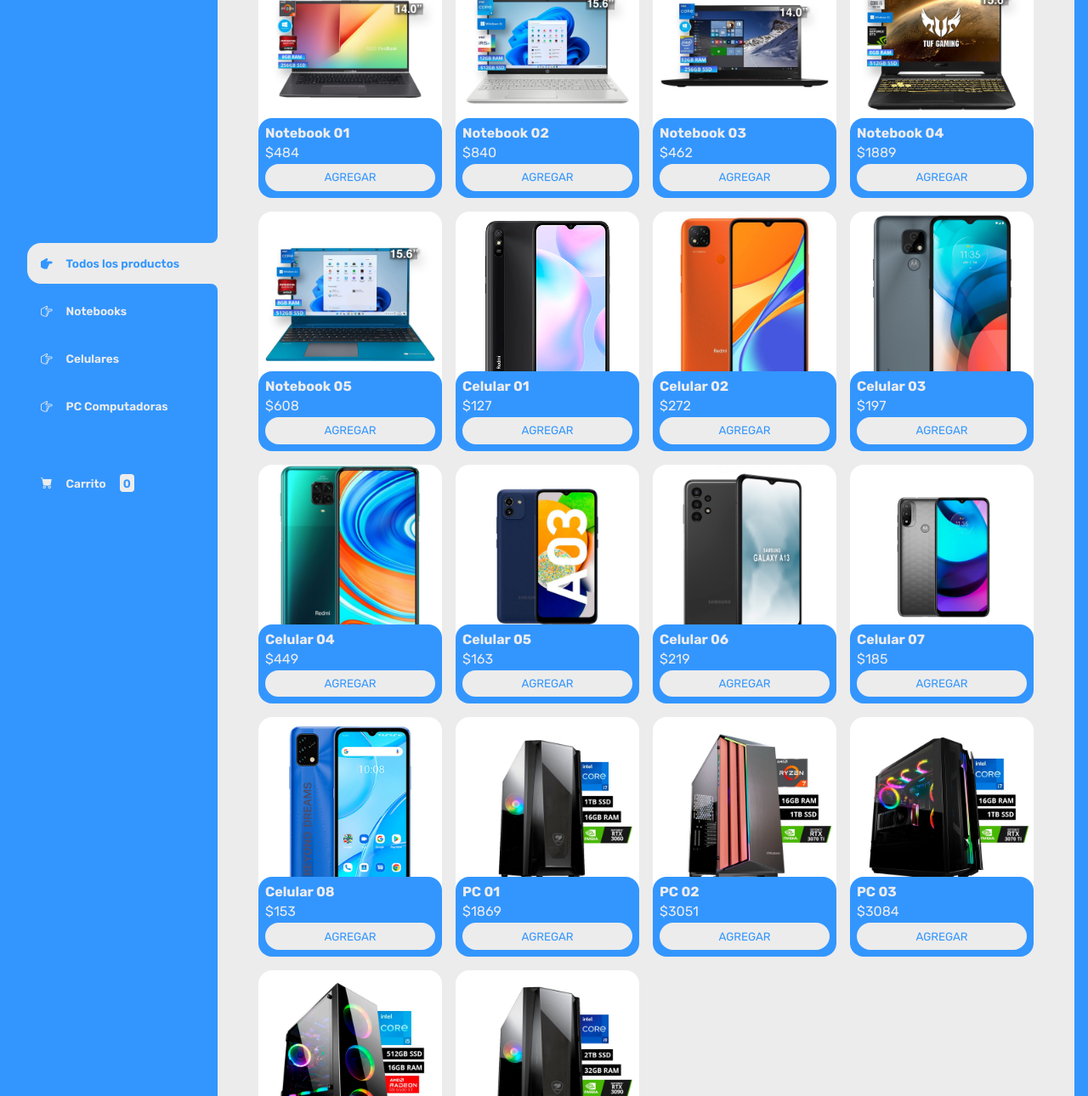
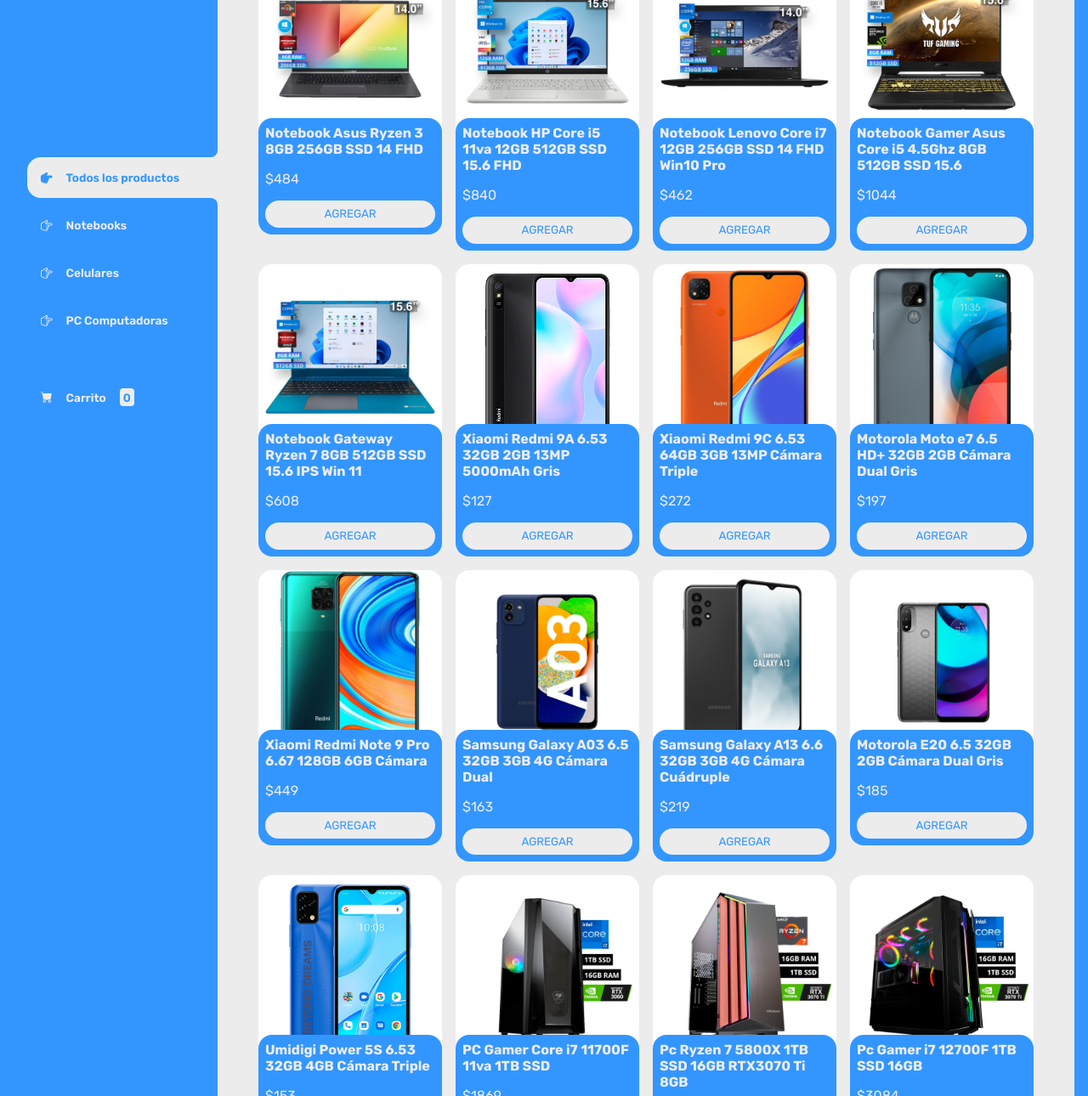
Before and after one commit to GabrielNole/e-commercecoderjs, a plain HTML site: page e-commerce-js-/resultado-final/index.html in a window 1280 px wide. Shown: the part 173-1463 px from the top of the page at 85% size. Drawn offline with nearby package versions, Linux system fonts and the light colour scheme.

Commit message:
cambios nombres en js

```diff
--- a/e-commerce-js-/resultado-final/css/main.css
+++ b/e-commerce-js-/resultado-final/css/main.css
@@ -43,7 +43,7 @@
     height: 100vh;
     display: flex;
     flex-direction: column;
-    justify-content: space-between;
+    justify-content: space-around;
 }
 
 .logo {
@@ -157,7 +157,7 @@
     position: relative;
     display: flex;
     flex-direction: column;
-    gap: .25rem;
+    gap: 1rem;
 }
 
 .producto-titulo {
--- a/e-commerce-js-/resultado-final/js/main.js
+++ b/e-commerce-js-/resultado-final/js/main.js
@@ -3,7 +3,7 @@
     // Notebooks
     {
         id: "notebook-01",
-        titulo: "Notebook 01",
+        titulo: "Notebook Asus Ryzen 3 8GB 256GB SSD 14 FHD",
         imagen: "./img/notebooks/01.jpg",
         categoria: {
             nombre: "Notebooks",
@@ -13,7 +13,7 @@
     },
     {
         id: "notebook-02",
-        titulo: "Notebook 02",
+        titulo: "Notebook HP Core i5 11va 12GB 512GB SSD 15.6 FHD",
         imagen: "./img/notebooks/02.jpg",
         categoria: {
             nombre: "Notebooks",
@@ -23,7 +23,7 @@
     },
     {
         id: "notebook-03",
-        titulo: "Notebook 03",
+        titulo: "Notebook Lenovo Core i7 12GB 256GB SSD 14 FHD Win10 Pro",
         imagen: "./img/notebooks/03.jpg",
         categoria: {
             nombre: "Notebooks",
@@ -33,17 +33,17 @@
     },
     {
         id: "notebook-04",
-        titulo: "Notebook 04",
+        titulo: "Notebook Gamer Asus Core i5 4.5Ghz 8GB 512GB SSD 15.6",
         imagen: "./img/notebooks/04.jpg",
         categoria: {
             nombre: "Notebooks",
             id: "notebooks"
         },
-        precio: 1889
+        precio: 1044
     },
     {
         id: "notebook-05",
-        titulo: "Notebook 05",
+        titulo: "Notebook Gateway Ryzen 7 8GB 512GB SSD 15.6 IPS Win 11",
         imagen: "./img/notebooks/05.jpg",
         categoria: {
             nombre: "Notebooks",
@@ -54,7 +54,7 @@
     // Celulares
     {
         id: "celulares-01",
-        titulo: "Celular 01",
+        titulo: "Xiaomi Redmi 9A 6.53 32GB 2GB 13MP 5000mAh Gris",
         imagen: "./img/celulares/01.jpg",
         categoria: {
             nombre: "Celulares",
@@ -64,7 +64,7 @@
     },
     {
         id: "celular-02",
-        titulo: "Celular 02",
+        titulo: "Xiaomi Redmi 9C 6.53 64GB 3GB 13MP Cámara Triple",
         imagen: "./img/celulares/02.jpg",
         categoria: {
             nombre: "Celulares",
@@ -74,7 +74,7 @@
     },
     {
         id: "celular-03",
-        titulo: "Celular 03",
+        titulo: "Motorola Moto e7 6.5 HD+ 32GB 2GB Cámara Dual Gris",
         imagen: "./img/celulares/03.jpg",
         categoria: {
             nombre: "Celulares",
@@ -84,7 +84,7 @@
     },
     {
         id: "celular-04",
-        titulo: "Celular 04",
+        titulo: "Xiaomi Redmi Note 9 Pro 6.67 128GB 6GB Cámara",
         imagen: "./img/celulares/04.jpg",
         categoria: {
             nombre: "Celulares",
@@ -94,7 +94,7 @@
     },
     {
         id: "celular-05",
-        titulo: "Celular 05",
+        titulo: "Samsung Galaxy A03 6.5 32GB 3GB 4G Cámara Dual",
         imagen: "./img/celulares/05.jpg",
         categoria: {
             nombre: "Celulares",
@@ -104,7 +104,7 @@
     },
     {
         id: "celular-06",
-        titulo: "Celular 06",
+        titulo: "Samsung Galaxy A13 6.6 32GB 3GB 4G Cámara Cuádruple",
         imagen: "./img/celulares/06.jpg",
         categoria: {
             nombre: "Celulares",
@@ -114,7 +114,7 @@
     },
     {
         id: "celular-07",
-        titulo: "Celular 07",
+        titulo: "Motorola E20 6.5 32GB 2GB Cámara Dual Gris",
         imagen: "./img/celulares/07.jpg",
         categoria: {
             nombre: "Celulares",
@@ -124,7 +124,7 @@
     },
     {
         id: "celular-08",
-        titulo: "Celular 08",
+        titulo: "Umidigi Power 5S 6.53 32GB 4GB Cámara Triple",
         imagen: "./img/celulares/08.jpg",
         categoria: {
             nombre: "Celulares",
@@ -135,7 +135,7 @@
     // PC
     {
         id: "pc-01",
-        titulo: "PC 01",
+        titulo: "PC Gamer Core i7 11700F 11va 1TB SSD",
         imagen: "./img/pc/01.jpg",
         categoria: {
             nombre: "PC",
@@ -145,7 +145,7 @@
     },
     {
         id: "pc-02",
-        titulo: "PC 02",
+        titulo: "Pc Ryzen 7 5800X 1TB SSD 16GB RTX3070 Ti 8GB",
         imagen: "./img/pc/02.jpg",
         categoria: {
             nombre: "PC",
@@ -155,7 +155,7 @@
     },
     {
         id: "pc-03",
-        titulo: "PC 03",
+        titulo: "Pc Gamer i7 12700F 1TB SSD 16GB",
         imagen: "./img/pc/03.jpg",
         categoria: {
             nombre: "PC",
@@ -165,7 +165,7 @@
     },
     {
         id: "pc-04",
-        titulo: "PC 04",
+        titulo: "Pc Gamer Core i5 10400F 16GB 512GB SSD RX6400 4GB",
         imagen: "./img/pc/04.jpg",
         categoria: {
             nombre: "PC",
@@ -175,7 +175,7 @@
     },
     {
         id: "pc-05",
-        titulo: "PC 05",
+        titulo: "Pc Gamer Core i9 12900K 2TB SSD 32GB RTX3090 24GB",
         imagen: "./img/pc/05.jpg",
         categoria: {
             nombre: "PC",
```
